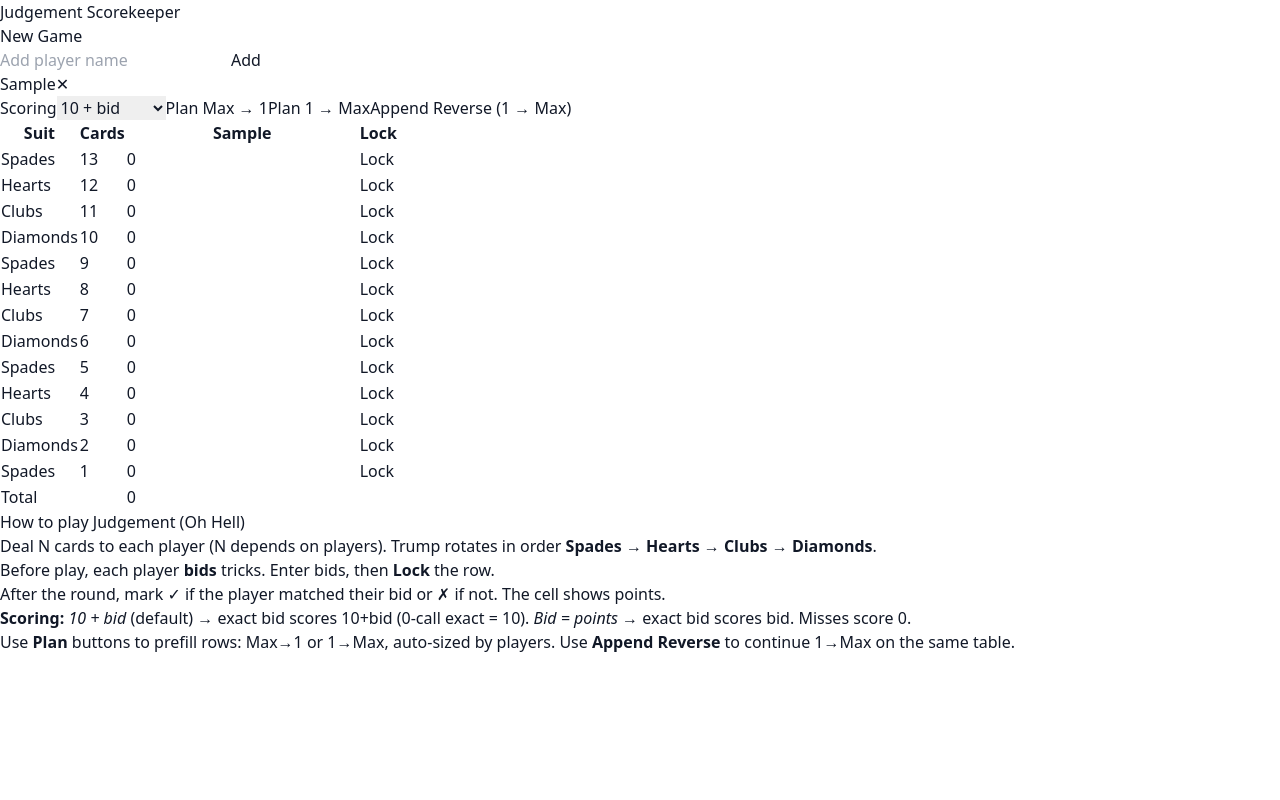
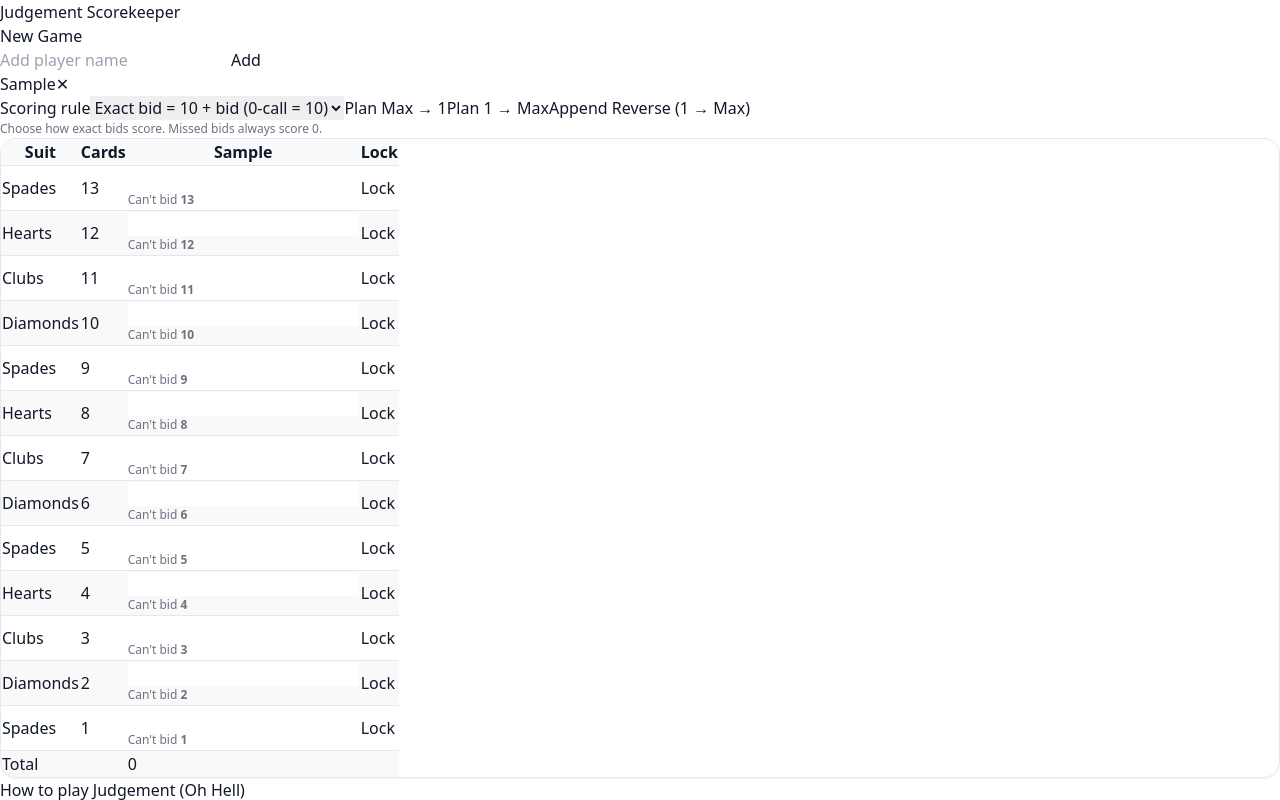
Before and after one commit to Sharanjeet30/judgement-scorekeeper, a Next.js app: page / in a window 1280 px wide. Both pictures are taken after typing "Sample" into the empty fields and a click on the button "Add". Shown: the top 800 px of the page. Built offline with nearby package versions, Linux system fonts and the light colour scheme.

Commit message:
feat: v6 — hide ✓/✗ after choose + Redo, bordered table, clearer scoring, fuller rules, last-bidder warning

```diff
--- a/app/globals.css
+++ b/app/globals.css
@@ -1,11 +1 @@
-@tailwind base;
-@tailwind components;
-@tailwind utilities;
-
-:root {
-  --bg: 255 255 255;
-  --fg: 17 24 39;
-}
-
-html, body { height: 100%; }
-body { color: rgb(var(--fg)); background: rgb(var(--bg)); }
+@tailwind base;@tailwind components;@tailwind utilities;:root{--bg:255 255 255;--fg:17 24 39;}html,body{height:100%}body{color:rgb(var(--fg));background:rgb(var(--bg))}.table-card{border:1px solid #e5e7eb;border-radius:1rem;box-shadow:0 1px 2px rgba(0,0,0,.05);overflow:hidden}thead th{background:#f9fafb}tbody tr:nth-child(odd) td{background:#fff}tbody tr:nth-child(even) td{background:rgba(243,244,246,.5)}td,th{border-bottom:1px solid #e5e7eb}tbody tr:last-child td{border-bottom:0}.help{font-size:12px;color:#6b7280}.badge{font-size:10px;padding:.125rem .5rem;border-radius:9999px;border:1px solid #e5e7eb}
--- a/app/page.tsx
+++ b/app/page.tsx
@@ -9,14 +9,16 @@ export default function Page(){
   function addPlayer(){ if(!playerName.trim()) return; const p:Player={id:crypto.randomUUID(),name:playerName.trim()}; setState(s=>({...s,players:[...s.players,p]})); setPlayerName(''); }
   function removePlayer(id:string){ setState(s=>({...s, players:s.players.filter(p=>p.id!==id), rounds:s.rounds.map(r=>{ const {[id]:_,...bids}=r.bids; const {[id]:__,...ok}=r.ok; return {...r,bids,ok}; }) })); }
   function buildPlan(desc:boolean){ const rows=generatePlanRows(state.players.length||4,desc); const rounds:Round[]=rows.map((row,idx)=>({ id:crypto.randomUUID(), index:idx+1, suit:row.suit, cards:row.cards, locked:false, bids:{}, ok:{} })); setState(s=>({...s,rounds})); }
-  function appendReverse(){ const max=maxCardsForPlayers(state.players.length||4); if(state.rounds.length===0) return buildPlan(false); const endsAtOne=state.rounds[state.rounds.length-1]?.cards===1; if(!endsAtOne) return; const startIndex=state.rounds.length; const rounds=[...state.rounds]; for(let c=1;c<=max;c++){ rounds.push({ id:crypto.randomUUID(), index:startIndex+(c), suit:SUITS[(startIndex+(c-1))%4], cards:c, locked:false, bids:{}, ok:{} }); } setState(s=>({...s,rounds})); }
-  function setBid(rid:string,pid:string,val:number){ setState(s=>({...s, rounds:s.rounds.map(r=>r.id===rid?{...r,bids:{...r.bids,[pid]:val}}:r)})); }
+  function appendReverse(){ const max=maxCardsForPlayers(state.players.length||4); if(state.rounds.length===0) return buildPlan(false); const endsAtOne=state.rounds[state.rounds.length-1]?.cards===1; if(!endsAtOne) return; const startIndex=state.rounds.length; const rounds=[...state.rounds]; for(let i=0;i<max;i++){ const cards=i+1; rounds.push({ id:crypto.randomUUID(), index:startIndex+i+1, suit:SUITS[(startIndex+i)%4], cards, locked:false, bids:{}, ok:{} }); } setState(s=>({...s,rounds})); }
+  function setBid(rid:string,pid:string,val:number|undefined){ setState(s=>({...s, rounds:s.rounds.map(r=>r.id===rid?{...r,bids:{...r.bids,[pid]:val as any}}:r)})); }
+  function clearOk(rid:string,pid:string){ setState(s=>({...s, rounds:s.rounds.map(r=>{ if(r.id!==rid) return r; const nextOk={...r.ok}; delete nextOk[pid]; return {...r, ok: nextOk}; }) })); }
   function setOk(rid:string,pid:string,value:boolean){ setState(s=>({...s, rounds:s.rounds.map(r=>r.id===rid?{...r,ok:{...r.ok,[pid]:value}}:r)})); }
   function lockRow(rid:string,locked:boolean){ setState(s=>({...s, rounds:s.rounds.map(r=>r.id===rid?{...r,locked}:r)})); }
   useEffect(()=>{ if(state.rounds.length===0) buildPlan(true); },[]);
   return (<main className="max-w-6xl mx-auto p-4 space-y-6">
-    <header className="flex items-center justify-between gap-2"><h1 className="text-2xl font-bold">Judgement Scorekeeper</h1>
-      <div className="flex items-center gap-2"><button onClick={()=>{clear();setState(newGame());}} className="px-3 py-1 rounded-xl border">New Game</button></div>
+    <header className="flex items-center justify-between gap-2">
+      <h1 className="text-2xl font-bold">Judgement Scorekeeper</h1>
+      <button onClick={()=>{clear();setState(newGame());}} className="px-3 py-1 rounded-xl border">New Game</button>
     </header>
     <section className="space-y-2">
       <div className="flex gap-2">
@@ -27,65 +29,79 @@ export default function Page(){
         <li key={p.id} className="px-3 py-1 rounded-full border flex items-center gap-2"><span>{p.name}</span><button onClick={()=>removePlayer(p.id)} className="text-sm opacity-60 hover:opacity-100">✕</button></li>
       ))}</ul>)}
     </section>
-    <section className="flex flex-wrap items-center gap-2">
-      <label className="flex items-center gap-2"><span>Scoring</span>
+    <section className="space-y-1">
+      <div className="flex flex-wrap items-center gap-2">
+        <label className="flex items-center gap-2"><span>Scoring rule</span>
           <select value={state.settings.scoringMode} onChange={(e)=>setState(s=>({...s,settings:{scoringMode:e.target.value as any}}))} className="border rounded-xl px-2 py-1">
-          <option value="BID_EQUALS_POINTS">Bid = points</option>
-          <option value="TEN_PLUS_BID">10 + bid</option>
+            <option value="TEN_PLUS_BID">Exact bid = 10 + bid (0-call = 10)</option>
+            <option value="BID_EQUALS_POINTS">Exact bid = bid (0-call = 0)</option>
           </select>
         </label>
         <button onClick={()=>buildPlan(true)} className="px-3 py-2 rounded-xl border">Plan Max → 1</button>
         <button onClick={()=>buildPlan(false)} className="px-3 py-2 rounded-xl border">Plan 1 → Max</button>
         <button onClick={()=>appendReverse()} className="px-3 py-2 rounded-xl border">Append Reverse (1 → Max)</button>
+      </div>
+      <div className="help">Choose how exact bids score. Missed bids always score <span className="line-through">0</span>.</div>
     </section>
-    <section className="overflow-auto">
-      <table className="min-w-full text-sm">
+    <section className="overflow-auto table-card">
+      <table className="min-w-full text-sm table-fixed">
         <thead><tr className="text-left">
           <th className="p-2 w-28">Suit</th><th className="p-2 w-20">Cards</th>
           {state.players.map(p=>(<th key={p.id} className="p-2">{p.name}</th>))}
           <th className="p-2 w-24">Lock</th>
         </tr></thead>
         <tbody>
-          {state.rounds.map(r=>(
-            <tr key={r.id}>
+          {state.rounds.map(r=>{
+            const bidsEntered=state.players.filter(p=>r.bids[p.id]!==undefined);
+            const missing=state.players.filter(p=>r.bids[p.id]===undefined);
+            const sumEntered=bidsEntered.reduce((acc,p)=>acc+(r.bids[p.id]??0),0);
+            const forbidden=r.cards - sumEntered;
+            return (<tr key={r.id}>
               <td className="p-2">{r.suit}</td>
               <td className="p-2">{r.cards}</td>
               {state.players.map(p=>{
-                const bid=r.bids[p.id]??0; const ok=r.ok[p.id];
-                const pts=computePointsFromOk(r.bids[p.id], r.ok[p.id], state.settings.scoringMode);
-                return (<td key={p.id} className="p-2">
+                const bid=r.bids[p.id];
+                const ok=r.ok[p.id];
+                const pts=computePointsFromOk(bid, ok, state.settings.scoringMode);
+                const isLastToBid=!r.locked && missing.length===1 && missing[0].id===p.id;
+                const showWarn=isLastToBid && bid===forbidden;
+                return (<td key={p.id} className="p-2 align-top">
                   {!r.locked ? (
-                    <input type="number" min={0} value={bid} onChange={(e)=>setBid(r.id,p.id,Math.max(0,parseInt(e.target.value||'0')))} className="w-20 border rounded-xl px-2 py-1"/>
+                    <div className="space-y-1">
+                      <input type="number" min={0} value={bid ?? ''}
+                        onChange={(e)=>{ const v=e.target.value===''?undefined:Math.max(0,parseInt(e.target.value)); setBid(r.id,p.id,v as any);}}
+                        className={"w-20 border rounded-xl px-2 py-1 "+(showWarn?'border-red-500':'')}/>
+                      {isLastToBid && (<div className={"help "+(showWarn?'text-red-600':'')}>Can't bid <b>{forbidden}</b></div>)}
+                    </div>
                   ) : (
                     <div className="flex items-center gap-2">
+                      {ok===undefined ? (<>
+                        <button onClick={()=>setOk(r.id,p.id,true)} className="h-7 w-7 rounded-full border flex items-center justify-center hover:bg-gray-100" title="Made bid">✓</button>
+                        <button onClick={()=>setOk(r.id,p.id,false)} className="h-7 w-7 rounded-full border flex items-center justify-center hover:bg-gray-100" title="Missed bid">✗</button>
+                      </>) : (<>
                         <div className="w-10 text-right">{ok===false?<span className="line-through opacity-60">0</span>:pts}</div>
-                      <div className="flex gap-1">
-                        <button onClick={()=>setOk(r.id,p.id,true)} className={"h-7 w-7 rounded-full border flex items-center justify-center "+(ok===true?"bg-black text-white":"")} title="Made bid">✓</button>
-                        <button onClick={()=>setOk(r.id,p.id,false)} className={"h-7 w-7 rounded-full border flex items-center justify-center "+(ok===false?"bg-black text-white":"")} title="Missed bid">✗</button>
-                      </div>
+                        <button onClick={()=>clearOk(r.id,p.id)} className="badge opacity-60 hover:opacity-100" title="Redo result">Redo</button>
+                      </>)}
                     </div>
                   )}
                 </td>);
               })}
               <td className="p-2">{!r.locked ? (<button onClick={()=>lockRow(r.id,true)} className="px-3 py-1 rounded-xl border">Lock</button>) : (<button onClick={()=>lockRow(r.id,false)} className="px-3 py-1 rounded-xl border">Unlock</button>)}</td>
-            </tr>
-          ))}
-          <tr>
-            <td className="p-2 font-medium">Total</td><td className="p-2" />
-            {state.players.map(p=>(<td key={p.id} className="p-2 font-medium">{totals[p.id]??0}</td>))}
-            <td className="p-2"/>
-          </tr>
+            </tr>);})}
+          <tr><td className="p-2 font-medium">Total</td><td className="p-2" />{state.players.map(p=>(<td key={p.id} className="p-2 font-medium">{totals[p.id]??0}</td>))}<td className="p-2"/></tr>
         </tbody>
       </table>
     </section>
     <section className="prose max-w-none">
       <h2 className="text-lg font-semibold mt-6">How to play Judgement (Oh Hell)</h2>
       <ol className="list-decimal pl-5 space-y-1 text-sm">
-        <li>Deal N cards to each player (N depends on players). Trump rotates in order <b>Spades → Hearts → Clubs → Diamonds</b>.</li>
-        <li>Before play, each player <b>bids</b> tricks. Enter bids, then <b>Lock</b> the row.</li>
-        <li>After the round, mark ✓ if the player matched their bid or ✗ if not. The cell shows points.</li>
-        <li><b>Scoring:</b> <i>10 + bid</i> (default) → exact bid scores 10+bid (0-call exact = 10). <i>Bid = points</i> → exact bid scores bid. Misses score <span className="line-through">0</span>.</li>
-        <li>Use <b>Plan</b> buttons to prefill rows: Max→1 or 1→Max, auto-sized by players. Use <b>Append Reverse</b> to continue 1→Max on the same table.</li>
+        <li><b>Deal & trump:</b> Deal N cards to each player (N auto-chosen by players). Trump rotates: <b>Spades → Hearts → Clubs → Diamonds</b>.</li>
+        <li><b>Bidding:</b> Before play, each player bids how many tricks they expect to win. Enter bids, then click <b>Lock</b>. <i>Last bidder rule:</i> when only one player remains to bid, they cannot bid the number that makes total bids equal the number of cards for that round.</li>
+        <li><b>Play a trick:</b> Leader plays any card. Others must follow the led suit if possible. If you cannot follow suit, you may play any card, including a trump.</li>
+        <li><b>Who wins each trick:</b> If no one plays trump, the highest card of the led suit wins. If any trump is played, the highest trump wins. Only a higher trump can beat a trump.</li>
+        <li><b>Scoring:</b> Choose a rule above. In <i>Exact = 10 + bid</i>, a correct bid scores <b>10 + bid</b> (0-call exact = <b>10</b>). In <i>Exact = bid</i>, a correct bid scores the bid. Misses always score <span className="line-through">0</span>.</li>
+        <li><b>Recording results:</b> After the round, click ✓ (made) or ✗ (missed). The buttons disappear and only points remain; use <b>Redo</b> if you need to change.</li>
+        <li><b>Continuing:</b> Use <b>Plan</b> to set up rounds (Max→1 or 1→Max). After reaching 1, <b>Append Reverse</b> continues 1→Max on the same table.</li>
       </ol>
     </section>
   </main>);
--- a/lib/storage.ts
+++ b/lib/storage.ts
@@ -1,14 +1,14 @@
 export type Player={id:string;name:string};
-export type Round={id:string;index:number;suit:'Spades'|'Hearts'|'Clubs'|'Diamonds';cards:number;locked:boolean;bids:Record<string,number>;ok:Record<string,boolean|undefined>;};
+export type Round={id:string;index:number;suit:'Spades'|'Hearts'|'Clubs'|'Diamonds';cards:number;locked:boolean;bids:Record<string,number>;ok:Record<string,boolean|undefined>};
 export type GameSettings={scoringMode:'BID_EQUALS_POINTS'|'TEN_PLUS_BID'};
-export type GameState={id:string;createdAt:number;players:Player[];rounds:Round[];settings:GameSettings;};
-const KEY='judgement-scorekeeper:v3';
+export type GameState={id:string;createdAt:number;players:Player[];rounds:Round[];settings:GameSettings};
+const KEY='judgement-scorekeeper:v4';
 export function newGame():GameState{ return { id:crypto.randomUUID(), createdAt:Date.now(), players:[], rounds:[], settings:{scoringMode:'TEN_PLUS_BID'} }; }
-export function load():GameState|null{ if(typeof window==='undefined')return null; try{ const raw=localStorage.getItem(KEY); if(!raw) return null; return JSON.parse(raw);}catch{return null;} }
-export function save(state:GameState){ if(typeof window==='undefined') return; localStorage.setItem(KEY, JSON.stringify(state)); }
-export function clear(){ if(typeof window==='undefined') return; localStorage.removeItem(KEY); }
-export function maxCardsForPlayers(count:number):number{ if(count<=0) return 13; return Math.floor(52/count); }
+export function load():GameState|null{ if(typeof window==='undefined')return null; try{const raw=localStorage.getItem(KEY); if(!raw)return null; return JSON.parse(raw);}catch{return null;} }
+export function save(state:GameState){ if(typeof window==='undefined')return; localStorage.setItem(KEY, JSON.stringify(state)); }
+export function clear(){ if(typeof window==='undefined')return; localStorage.removeItem(KEY); }
+export function maxCardsForPlayers(count:number){ if(count<=0) return 13; return Math.floor(52/count); }
 export const SUITS=['Spades','Hearts','Clubs','Diamonds'] as const;
-export function generatePlanRows(playerCount:number, descending:boolean){ const max=maxCardsForPlayers(playerCount); const seq:number[]=[]; if(descending){ for(let c=max;c>=1;c--) seq.push(c);} else { for(let c=1;c<=max;c++) seq.push(c);} return seq.map((cards,i)=>({cards,suit:SUITS[i%4]})); }
-export function computePointsFromOk(bid:number|undefined, ok:boolean|undefined, mode:GameSettings['scoringMode']):number{ if(bid===undefined) return 0; if(!ok) return 0; return mode==='TEN_PLUS_BID'?10+bid:bid; }
-export function totalsByPlayer(state:GameState):Record<string,number>{ const totals:Record<string,number>={}; for(const p of state.players) totals[p.id]=0; for(const r of state.rounds){ for(const p of state.players){ const pts=computePointsFromOk(r.bids[p.id], r.ok[p.id], state.settings.scoringMode); totals[p.id]+=pts; } } return totals; }
+export function generatePlanRows(playerCount:number,descending:boolean){ const max=maxCardsForPlayers(playerCount); const seq:number[]=[]; if(descending){for(let c=max;c>=1;c--) seq.push(c);} else {for(let c=1;c<=max;c++) seq.push(c);} return seq.map((cards,i)=>({cards,suit:SUITS[i%4]})); }
+export function computePointsFromOk(bid:number|undefined, ok:boolean|undefined, mode:GameSettings['scoringMode']){ if(bid===undefined) return 0; if(!ok) return 0; return mode==='TEN_PLUS_BID'?10+bid:bid; }
+export function totalsByPlayer(state:GameState){ const totals:Record<string,number>={}; for(const p of state.players) totals[p.id]=0; for(const r of state.rounds){ for(const p of state.players){ const pts=computePointsFromOk(r.bids[p.id], r.ok[p.id], state.settings.scoringMode); totals[p.id]+=pts; } } return totals; }
```
Lines whose indentation alone changed are shown as unchanged.
